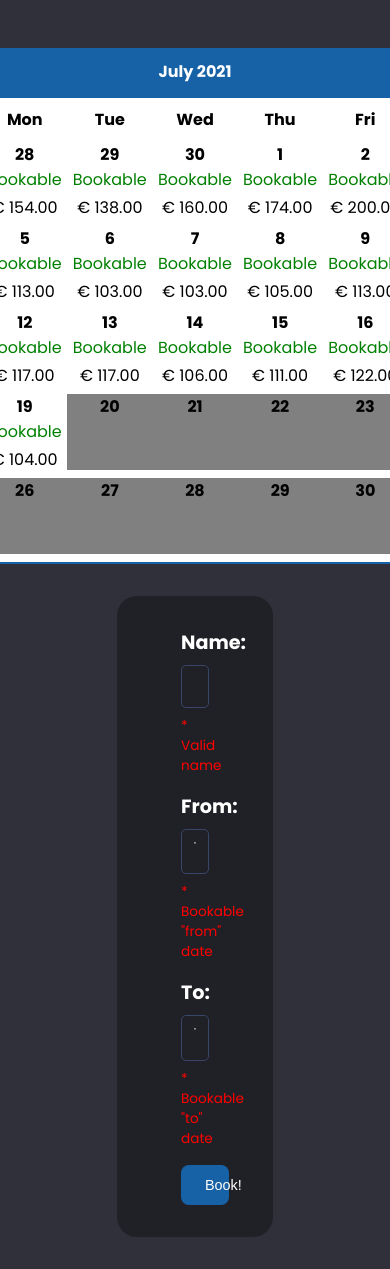
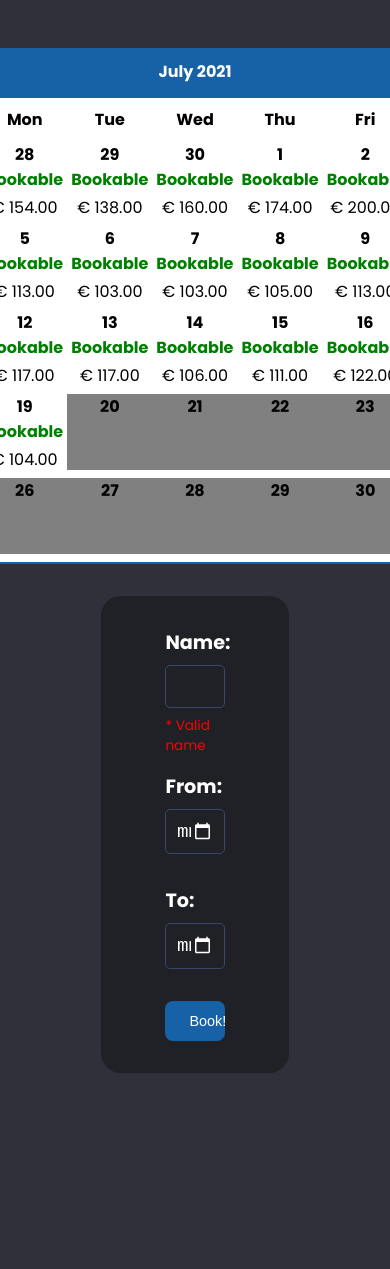
Before and after one commit to sava-stanchev/calendar-task, a React (Create React App) app in the folder client/: page /home in a window 390 px wide. Shown: the top 1269 px of the page. After the commit the page ends 1105 px from the top, so only its background shows below. Built offline with nearby package versions, Linux system fonts and the light colour scheme.

Commit message:
a few more cosmetic fixes

```diff
--- a/client/src/App.css
+++ b/client/src/App.css
@@ -39,16 +39,16 @@ body {
   }
 
   .booking-form {
-    width: 90vw;
-    max-width: inherit;
+    width: 80vw;
+    max-width: 80%;
     margin: 2rem 0;
   }
 }
 
 .booking-form {
   background-color: #202027;
-  width: 40vw;
-  max-width: 60%;
+  width: 48vw;
+  max-width: 80%;
   padding: 2rem 4rem;
   border-radius: 20px;
 }
@@ -194,18 +194,21 @@ body {
   min-width: 85px;
   width: 85px;
   color: green;
+  font-weight: bold;
 }
 
 .blocked {
   min-width: 85px;
   width: 85px;
   color: darkred;
+  font-weight: bold;
 }
 
 .booked {
   min-width: 85px;
   width: 85px;
   color: #1762A7;
+  font-weight: bold;
 }
 
 .booking-warning {
--- a/client/src/components/BookingForm.js
+++ b/client/src/components/BookingForm.js
@@ -63,8 +63,12 @@ export const BookingForm = ({calendarInfo, setCalendarInfo}) => {
   const updateCalendarInfo = (e) => {
     e.preventDefault();
 
+    if (!fromDateError.validFromDate || !toDateError.validToDate) {
+      setAlertMsg('You have chosen unavailable dates!');
+      setIsOpen(true);
+    } else {
       if (newBooking.from > newBooking.to && newBooking.to < newBooking.from) {
-      setAlertMsg('The booking period is invalid! Make sure that the dates are chronological.');
+        setAlertMsg('Invalid booking period!');
         setIsOpen(true);
       } else {
         const validFromDateIndex = calendarInfo.findIndex((el) => el.date === newBooking.from);
@@ -72,13 +76,14 @@ export const BookingForm = ({calendarInfo, setCalendarInfo}) => {
         const inBetweenIndexes = range(validFromDateIndex, validToDateIndex);
         const checkInterval = calendarInfo.some((el, i) => inBetweenIndexes.includes(i) && el.status === 'booked');
         if (checkInterval) {
-        setAlertMsg('The period that you are requesting is not fully available for booking!');
+          setAlertMsg('Unavailable booking period!');
           setIsOpen(true);
         } else {
           const newCalendarInfo = calendarInfo
           .map((el, i) => inBetweenIndexes.includes(i) ? el = {...el, status: 'booked'} : el);
 
           setCalendarInfo(newCalendarInfo);
+        }
       }
     }
   };
@@ -98,22 +103,15 @@ export const BookingForm = ({calendarInfo, setCalendarInfo}) => {
       onChange={e => createBooking('from', e.target.value)}>
         <label>From:</label>
         <input type="date"/>
-        <p className ="booking-warning" style={fromDateError.validFromDate ? {color: 'white'} : {color: 'red'}}>
-          * Bookable "from" date
-        </p>
       </div>
       <div className="input-group" name="to" value={newBooking.to}
       onChange={e => createBooking('to', e.target.value)}>
         <label>To:</label>
         <input type="date"/>
-        <p className ="booking-warning" style={toDateError.validToDate ? {color: 'white'} : {color: 'red'}}>
-          * Bookable "to" date
-        </p>
       </div>
       <div className="input-group">
         <button
         className="btn"
-        disabled={nameError.validName && fromDateError.validFromDate && toDateError.validToDate ? false : true}
         onClick={(e) => updateCalendarInfo(e)}
         >Book!</button>
       </div>
--- a/client/src/components/MainPage.js
+++ b/client/src/components/MainPage.js
@@ -43,7 +43,7 @@ const MainPage = () => {
                             Blocked
                           </div>
                           :
-                          <div className="Booked">
+                          <div className="booked">
                             Booked
                           </div>
                         }
```
Lines whose indentation alone changed are shown as unchanged.
